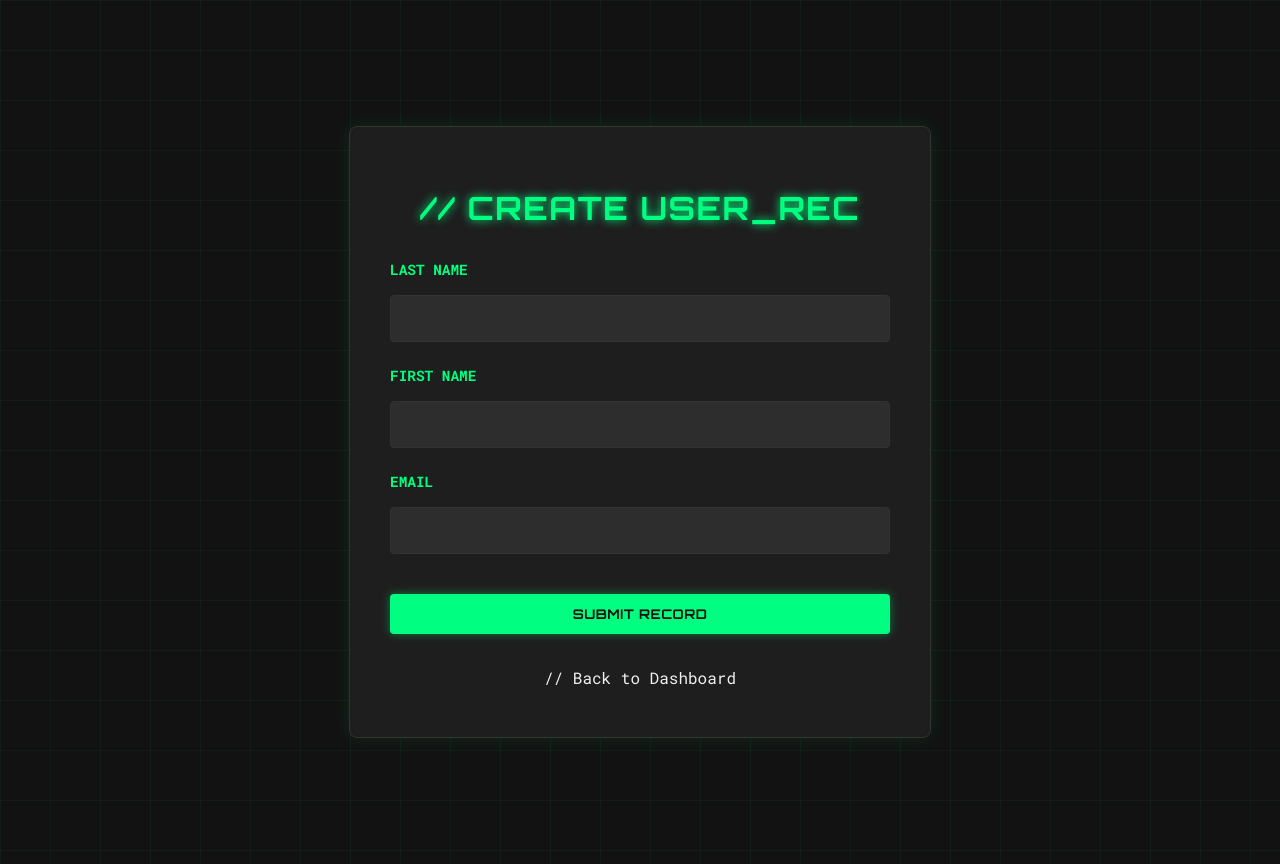
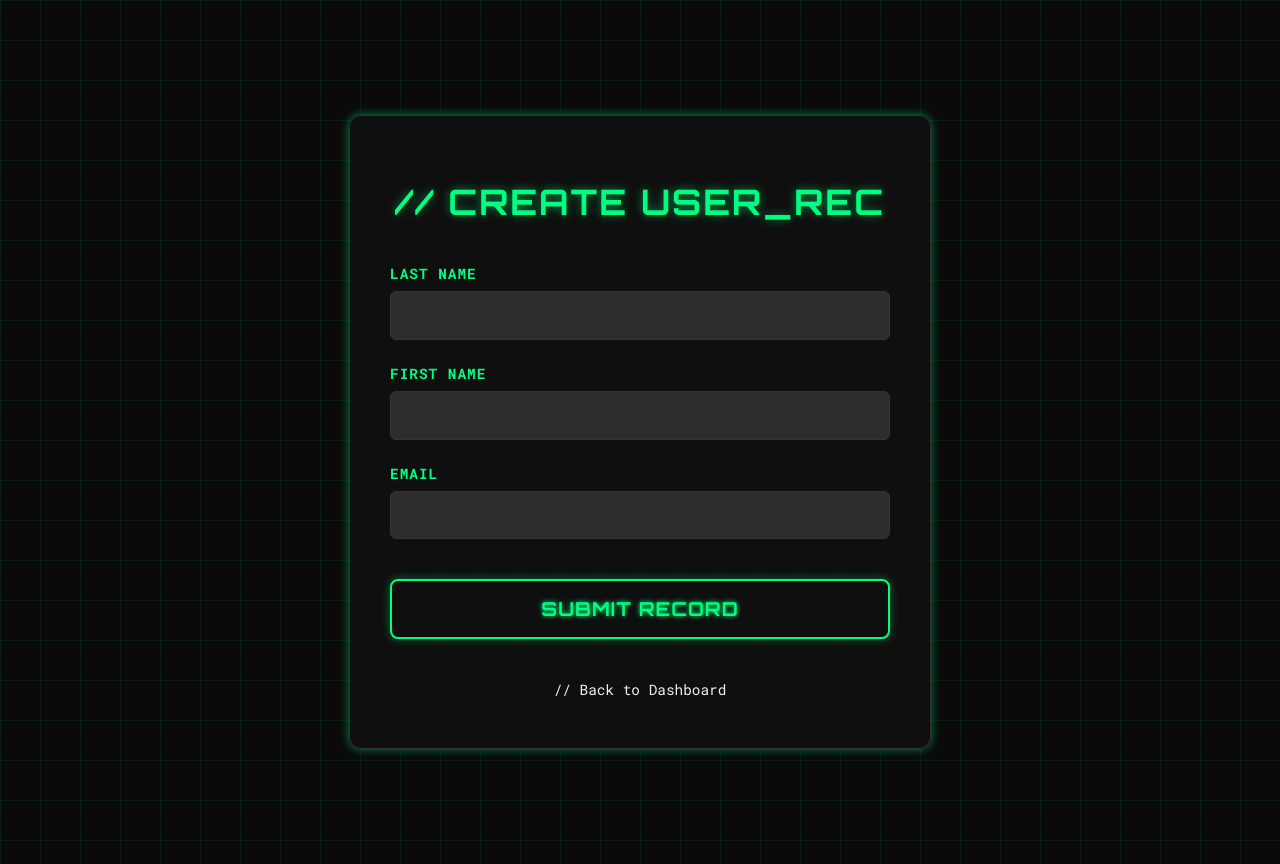
Before and after one commit to menera-code/mendoza_christian, a CodeIgniter app: page /users/create in a window 1280 px wide. Run offline with CodeIgniter, Linux system fonts and the light colour scheme; data that the repository does not hold is empty; some libraries are stand-ins or nearby versions.

Commit message:
Updated some features

```diff
--- a/app/views/create.php
+++ b/app/views/create.php
@@ -6,80 +6,106 @@
     <title>Create User | System Console</title>
     <link href="https://fonts.googleapis.com/css2?family=Orbitron:wght@400;700&family=Roboto+Mono:wght@400;700&display=swap" rel="stylesheet">
     <style>
+        /*
+        -- CSS Variables for a centralized theme --
+        */
         :root {
-            --bg-color: #121212;
-            --card-bg: #1e1e1e;
-            --text-color: #f0f0f0;
-            --accent-color: #00ff80; /* Neon Green */
-            --danger-color: #ff3366; /* Neon Pink */
-            --border-color: #333333;
-            --input-bg: #2d2d2d;
+            --color-bg-primary: #0a0a0a;
+            --color-bg-secondary: rgba(18, 18, 18, 0.7);
+            --color-text-primary: #f0f0f0;
+            --color-accent-neon: #00ff80;
+            --color-danger-neon: #ff3366;
+            --color-border: #333;
+            --color-input-bg: #2d2d2d;
             --font-display: 'Orbitron', sans-serif;
             --font-mono: 'Roboto Mono', monospace;
+            --shadow-neon: 0 0 10px rgba(0, 255, 128, 0.5);
         }
 
+        /*
+        -- Base & Body Styles --
+        */
         body {
-            background-color: var(--bg-color);
-            color: var(--text-color);
+            background-color: var(--color-bg-primary);
+            color: var(--color-text-primary);
             font-family: var(--font-mono);
             margin: 0;
-            padding: 2rem;
+            padding: 2rem 1rem;
+            display: flex;
+            justify-content: center;
+            align-items: center;
+            min-height: 100vh;
+            background-image:
+                linear-gradient(to right, rgba(0, 255, 128, 0.07) 1px, transparent 1px),
+                linear-gradient(to bottom, rgba(0, 255, 128, 0.07) 1px, transparent 1px);
+            background-size: 40px 40px;
+        }
+
+        /*
+        -- Main Container (Form) --
+        */
+        .form-container {
+            width: 90%;
+            max-width: 500px;
+            background: var(--color-bg-secondary);
+            backdrop-filter: blur(8px);
+            border: 1px solid var(--color-border);
+            box-shadow: var(--shadow-neon);
+            padding: 2.5rem;
+            border-radius: 12px;
             display: flex;
             flex-direction: column;
             align-items: center;
-            justify-content: center;
-            min-height: 100vh;
-            background-image: linear-gradient(to right, rgba(0, 255, 128, 0.05) 1px, transparent 1px),
-                              linear-gradient(to bottom, rgba(0, 255, 128, 0.05) 1px, transparent 1px);
-            background-size: 50px 50px;
+            text-align: center;
         }
 
-        .form-container {
-            background: var(--card-bg);
-            border: 1px solid var(--border-color);
-            border-radius: 8px;
-            box-shadow: 0 0 20px rgba(0, 255, 128, 0.1);
-            padding: 2.5rem;
-            width: 100%;
-            max-width: 500px;
-            text-align: center;
-            position: relative;
-            z-index: 1;
+        /*
+        -- Heading --
+        */
+        h1 {
+            font-family: var(--font-display);
+            font-size: clamp(1.5rem, 5vw, 2.2rem);
+            font-weight: 700;
+            margin-bottom: 2.5rem;
+            color: var(--color-accent-neon);
+            text-shadow: var(--shadow-neon);
+            letter-spacing: 2px;
+            text-transform: uppercase;
         }
 
-        h1 {
-            font-family: var(--font-display);
-            font-size: 2rem;
-            font-weight: 700;
-            margin-bottom: 2rem;
-            color: var(--accent-color);
-            text-shadow: 0 0 10px var(--accent-color);
-            letter-spacing: 1.5px;
-        }
-
+        /*
+        -- Form Elements --
+        */
         form {
             display: flex;
             flex-direction: column;
             gap: 1.5rem;
+            width: 100%;
+        }
+
+        .form-group {
+            display: flex;
+            flex-direction: column;
+            text-align: left;
         }
 
         label {
             font-size: 0.9rem;
             font-weight: 700;
-            color: var(--accent-color);
-            text-align: left;
-            margin-bottom: -0.5rem;
+            color: var(--color-accent-neon);
+            margin-bottom: 0.5rem;
             text-transform: uppercase;
+            letter-spacing: 1px;
         }
 
         input[type="text"],
         input[type="email"] {
             width: 100%;
-            padding: 0.75rem;
-            background-color: var(--input-bg);
-            border: 1px solid var(--border-color);
-            border-radius: 4px;
-            color: var(--text-color);
+            padding: 0.8rem 1rem;
+            background-color: var(--color-input-bg);
+            border: 1px solid var(--color-border);
+            border-radius: 6px;
+            color: var(--color-text-primary);
             font-family: var(--font-mono);
             font-size: 1rem;
             box-sizing: border-box;
@@ -89,94 +115,77 @@
         input[type="text"]:focus,
         input[type="email"]:focus {
             outline: none;
-            border-color: var(--accent-color);
-            box-shadow: 0 0 5px var(--accent-color);
+            border-color: var(--color-accent-neon);
+            box-shadow: 0 0 5px var(--color-accent-neon);
         }
 
+        /*
+        -- Buttons & Links --
+        */
         button[type="submit"] {
-            padding: 0.75rem 1.5rem;
-            background-color: var(--accent-color);
-            color: var(--bg-color);
-            border: none;
-            border-radius: 4px;
+            width: 100%;
+            padding: 1rem 0;
+            background-color: transparent;
+            color: var(--color-accent-neon);
+            border: 2px solid var(--color-accent-neon);
+            border-radius: 8px;
             font-weight: 700;
+            font-size: clamp(1rem, 3vw, 1.2rem);
             font-family: var(--font-display);
             cursor: pointer;
-            transition: transform 0.2s ease, box-shadow 0.2s ease;
+            transition: background-color 0.3s ease, color 0.3s ease, box-shadow 0.3s ease;
+            text-shadow: 0 0 5px var(--color-accent-neon);
             box-shadow: 0 0 10px rgba(0, 255, 128, 0.4);
-            letter-spacing: 0.5px;
+            letter-spacing: 1px;
+            text-transform: uppercase;
             margin-top: 1rem;
-            text-transform: uppercase;
         }
 
         button[type="submit"]:hover {
-            transform: translateY(-2px);
-            box-shadow: 0 0 15px rgba(0, 255, 128, 0.6);
+            background-color: var(--color-accent-neon);
+            color: var(--color-bg-primary);
+            box-shadow: 0 0 20px var(--color-accent-neon);
         }
 
         .back-link {
             display: inline-block;
-            margin-top: 1.5rem;
+            margin-top: 2rem;
             text-decoration: none;
-            color: var(--text-color);
+            color: var(--color-text-primary);
+            font-size: 0.9rem;
             font-weight: 400;
             transition: color 0.2s ease;
             border: 1px solid transparent;
-            padding: 0.5rem;
-            border-radius: 4px;
+            padding: 0.5rem 1rem;
+            border-radius: 8px;
         }
 
         .back-link:hover {
-            color: var(--accent-color);
-            border-color: var(--accent-color);
-            box-shadow: 0 0 5px var(--accent-color);
+            color: var(--color-accent-neon);
+            border-color: var(--color-accent-neon);
+            box-shadow: 0 0 5px var(--color-accent-neon);
         }
 
-        /* Responsive styles */
-        @media (max-width: 600px) {
-            body {
-                padding: 0.5rem;
-            }
-            .form-container {
-                padding: 1rem;
-                max-width: 98vw;
-            }
-            h1 {
-                font-size: 1.1rem;
-                margin-bottom: 1rem;
-            }
-            label {
-                font-size: 0.85rem;
-            }
-            input[type="text"],
-            input[type="email"] {
-                font-size: 0.95rem;
-                padding: 0.5rem;
-            }
-            button[type="submit"] {
-                padding: 0.5rem 1rem;
-                font-size: 0.95rem;
-                margin-top: 0.7rem;
-            }
-            .back-link {
-                font-size: 0.9rem;
-                margin-top: 1rem;
-            }
-        }
     </style>
 </head>
 <body>
     <div class="form-container">
         <h1>// CREATE USER_REC</h1>
         <form action="<?=site_url('users/create');?>" method="post">
+            <div class="form-group">
                 <label for="last_name">Last Name</label>
                 <input type="text" id="last_name" name="last_name" required>
+            </div>
 
+            <div class="form-group">
                 <label for="first_name">First Name</label>
                 <input type="text" id="first_name" name="first_name" required>
+            </div>
 
+            <div class="form-group">
                 <label for="email">Email</label>
                 <input type="email" id="email" name="email" required>
+            </div>
 
             <button type="submit">Submit Record</button>
         </form>
```
Also changed, not shown: app/views/show.php (+232 -67 lines), app/views/update.php (+103 -95 lines). Lines whose indentation alone changed are shown as unchanged.
